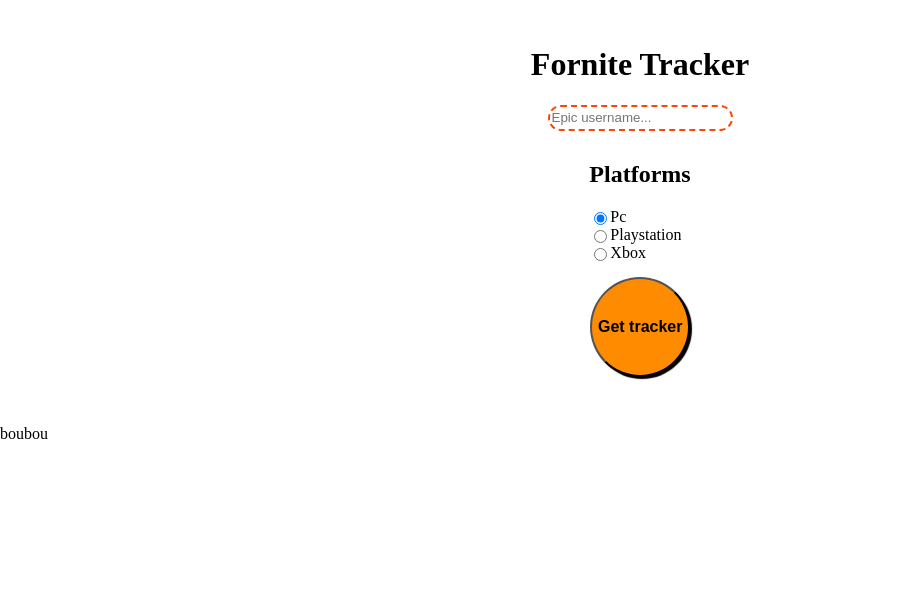
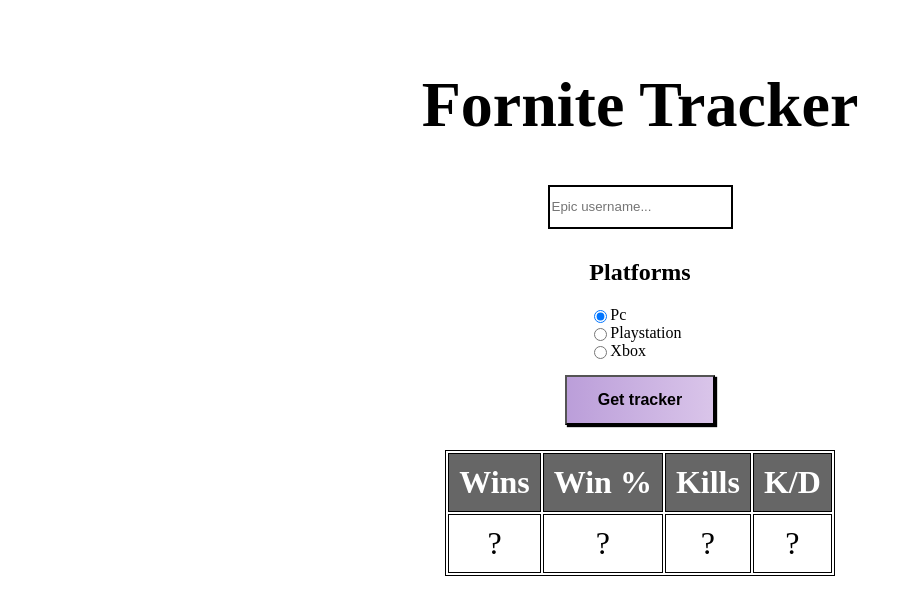
Before and after one commit to ArthurSchon/FortniteTracker, a plain HTML site: page index.html in a window 1280 px wide. Shown: the whole page, without its empty margins (0-919 px from the left). Drawn offline with Linux system fonts and the light colour scheme; no server answers.

Commit message:
commit#1

```diff
--- a/css/main.css
+++ b/css/main.css
@@ -1,7 +1,5 @@
 html, body {
-    margin: 0;
     height: 100%;
-
 }
 body{
     background-image: url('../images/background.png');
@@ -9,33 +7,48 @@ background-size: cover;
 }
 input#username{
     height: 5%;
-border: 2px dashed orangered;
-border-radius: 15px;
-}
-input#username{
+    border: 2px solid black;
     margin-bottom: 10px;
 }
-
 label{
     display: flex;
 }
 div#container{
     display: flex;
     flex-direction: column;
+    border-radius: 50px;
     align-items: center;
     background-color: rgba(255,255,255,0.3);
     width: 50%;
-    margin: 25px auto auto;
-    height: 50%;
+    height: 95%;
+    margin: 25px auto auto auto;
+    /*margin: 25px auto auto;*/
 }
 input#btntracker{
     margin-top: 15px;
-background-color: darkorange;
-border-radius: 100px;
-height: 100px;
-width: 100px;
+    background: linear-gradient(to right, rgba(170,134,208,0.8), rgba(208,182,228,0.8));
+    height: 50px;
+    width: 150px;
     box-shadow: 2px 2px 1px black;
     font-size: 100%;
     font-weight: bold;
-
 }
+header{
+    font-size: 200%;
+}
+td,
+th {
+    border: 1px solid black;
+    padding: 10px;
+    font-size: 200%;
+    color: black;
+    text-align: center;
+}
+div#containtable{
+    margin-top: 25px;
+    border: 1px solid black;
+}
+th{
+    background-color: rgba(0,0,0,0.6);
+    color: white;
+}
--- a/index.html
+++ b/index.html
@@ -7,26 +7,43 @@
 </head>
 <body>
     <div id="container">
-        <h1>Fornite Tracker</h1>
+        <header>
+            <h1>Fornite Tracker</h1>
+        </header>
         <label for="username"></label><input id="username" type="text" placeholder="Epic username...">
         <div id="choices">
             <h2>Platforms</h2>
             <label>
-                <input class="platform" type="radio" name="pc" value="Pc" checked>
+                <input class="platform" type="radio" id="platformpc" name="plateform" value="Pc" checked>
                 Pc
             </label>
             <label>
-                <input class="platform" type="radio" name="psn" value="Playstation">
+                <input class="platform" type="radio" id="platformplay" name="plateform" value="Playstation">
                 Playstation
             </label>
             <label>
-                <input class="platform" type="radio" name="xb1" value="Xbox">
+                <input class="platform" type="radio" id="platformxbox" name="plateform" value="Xbox">
                 Xbox
             </label>
         </div>
         <input id="btntracker" type="submit" value="Get tracker">
+        <div id="containtable">
+        <table>
+            <tr>
+                <th>Wins</th>
+                <th>Win %</th>
+                <th>Kills</th>
+                <th>K/D</th>
+            </tr>
+            <tr>
+                <td id="wins">?</td>
+                <td id="winpourc">?</td>
+                <td id="kills">?</td>
+                <td id="kd">?</td>
+            </tr>
+        </table>
+        </div>
     </div>
     <script src="js/api.js"></script>
 </body>
 </html>
-boubou
--- a/js/api.js
+++ b/js/api.js
@@ -1,20 +1,36 @@
 let submit = document.getElementById('submit');
 let username = document.getElementById('username');
-let platform = document.getElementById('platform');
+let platform = document.getElementsByName('plateform');
+let button = document.getElementById('btntracker').addEventListener('click', jeclic);
 
-const fetchPlayers = async(tag, platform)=>{
-    const api_calls = await fetch('https://cors-anywhere.herokuapp.com/https://api.fortnitetracker.com/v1/profile/'+platform+'/'+tag,
+function checkradiobtn(){
+    for (i = 0; i < platform.length; i++){
+        if(platform[i].checked){
+            val = platform[i].value;
+            return val;
+        }
+    }
+}
+
+function jeclic() {
+    let val;
+    val = checkradiobtn();
+    console.log(username.value);
+    console.log(val);
+    try {
+        fetchPlayers(username.value, val).then((res) => console.log(res))
+    } catch(e) {
+        console.log(e)
+    }
+}
+
+const fetchPlayers = async(tag, val)=>{
+    const api_calls = await fetch('https://cors-anywhere.herokuapp.com/https://api.fortnitetracker.com/v1/profile/'+val+'/'+tag,
         {
             headers: {
                 "TRN-Api-Key": "0dcdcdf7-cbfc-430a-b149-66d6fe507811"
             }
         })
     const data = await api_calls
-    return data.json()
+    return data.json();
 }
-
-try {
-    fetchPlayers("Ninja", "pc").then((res) => console.log(res))
-} catch(e) {
-    console.log(e)
-}
```
Lines whose indentation alone changed are shown as unchanged.
